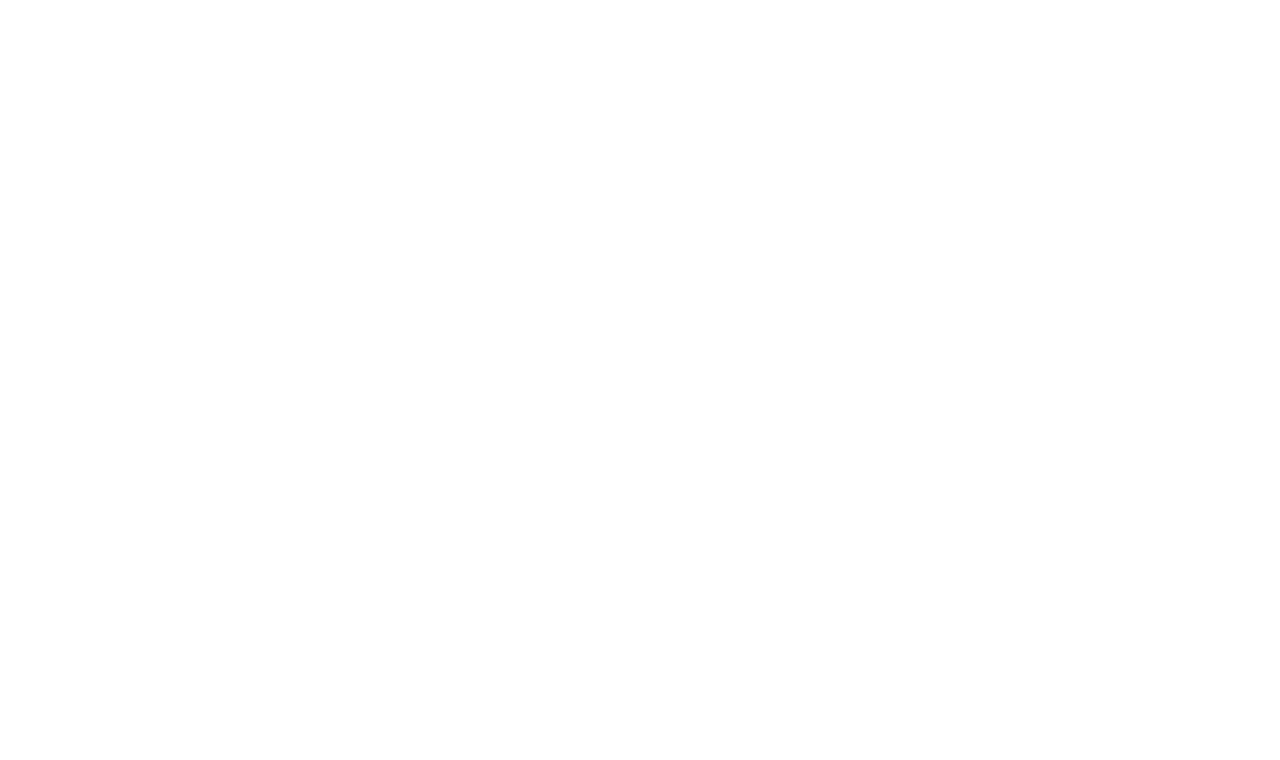
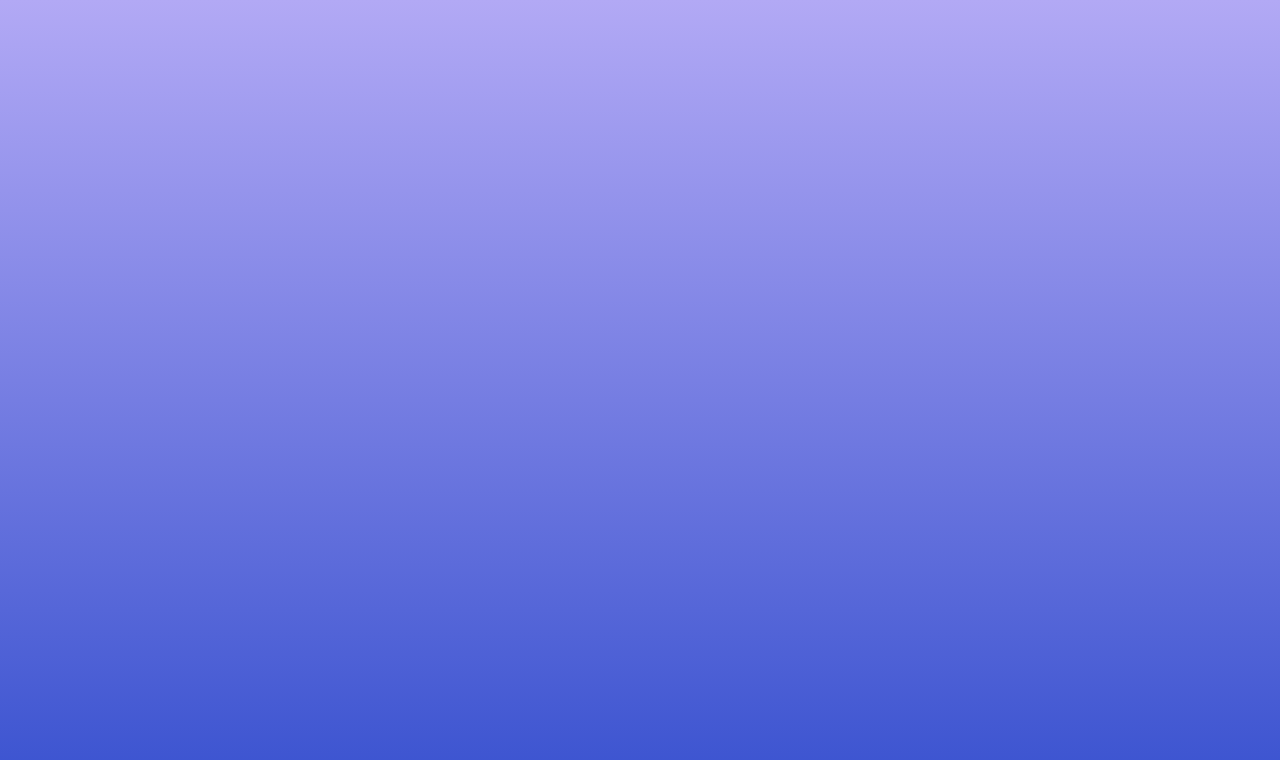
Before and after one commit to Tariselan/wordsIM, a plain HTML site: page index.html in a window 1280 px wide. Drawn offline with Linux system fonts and the light colour scheme.

Commit message:
Added background colour

```diff
--- a/style.css
+++ b/style.css
@@ -0,0 +1,3 @@
+body {
+    background-image: linear-gradient(#B2A9F5,#3851CF);
+}
```
Also changed, not shown: index.html (+0 -1 lines).
